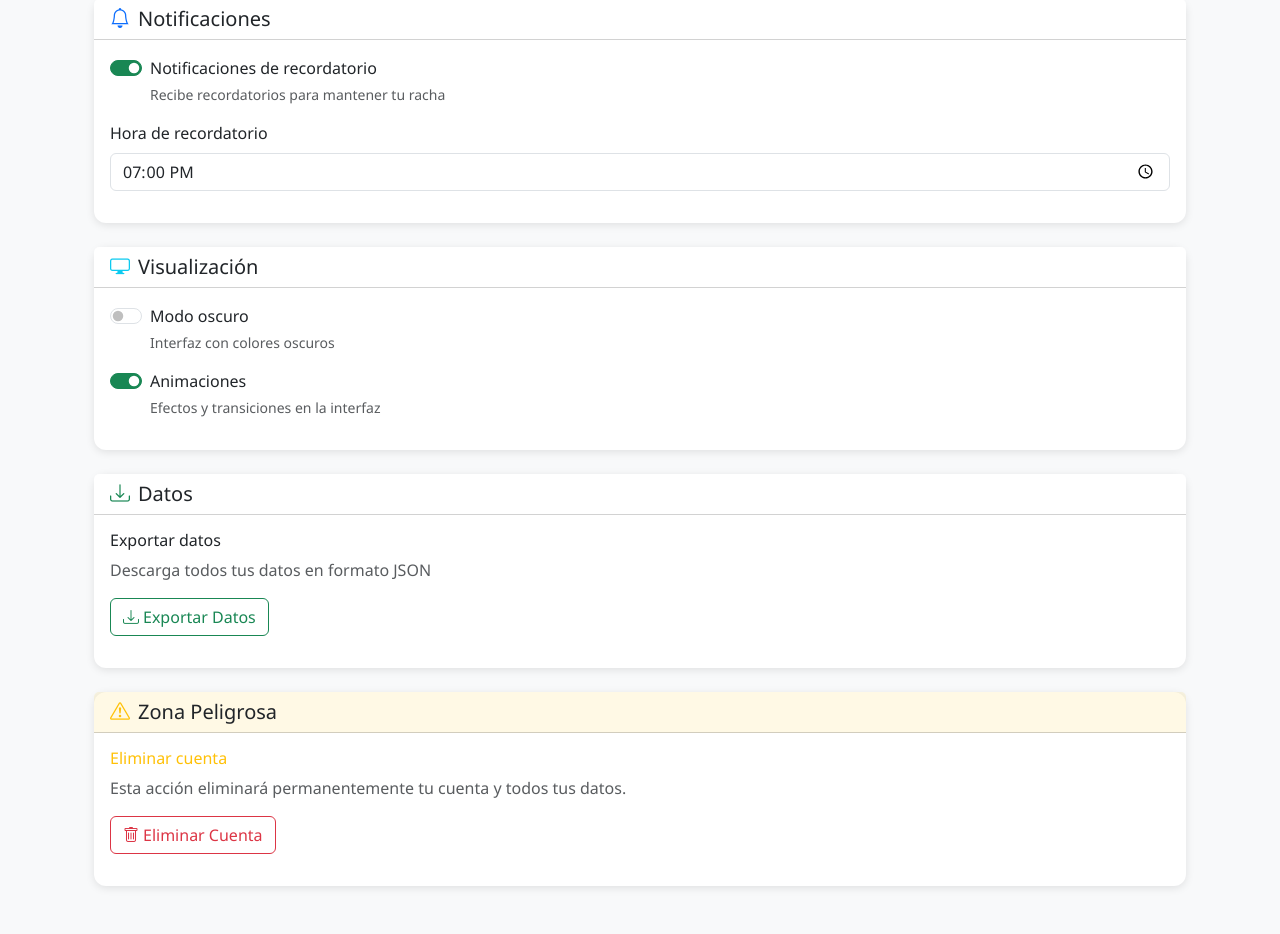
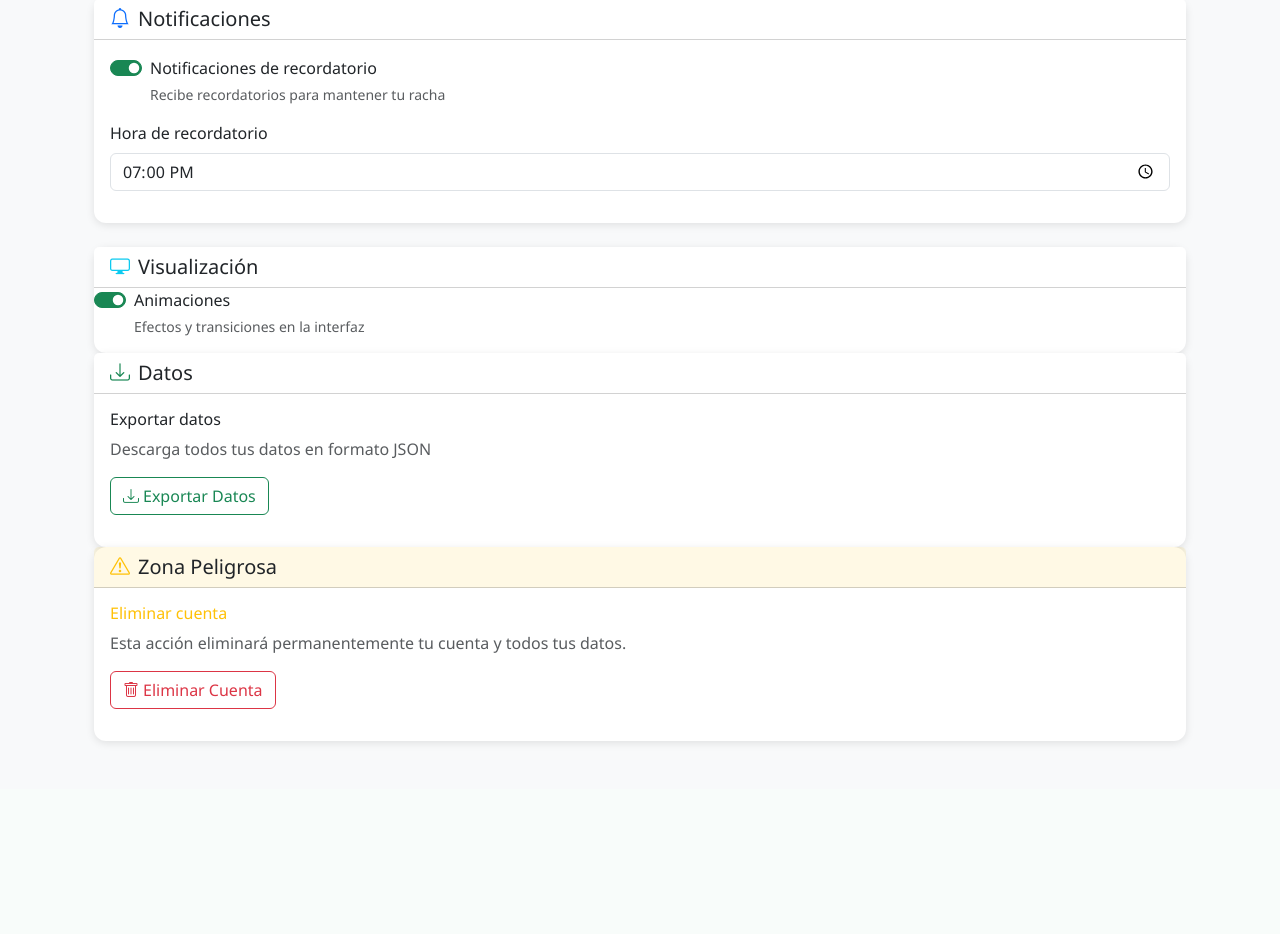
Before and after one commit to Edu1208/Healthy_Life, a Flask app: template templates/configuracion.html in a window 1280 px wide. Shown: the part 249-1183 px from the top of the page. After the commit the page ends 993 px from the top, so only its background shows below. Run offline with Flask 3, Linux system fonts and the light colour scheme; the template is opened without the code that fills it, so the values that code supplies are empty; the visitor is signed in with stand-in values (Sample User, id 1); some libraries are stand-ins or nearby versions.

Commit message:
Update configuracion.html

```diff
--- a/templates/configuracion.html
+++ b/templates/configuracion.html
@@ -36,14 +36,6 @@
         <div class="card-header bg-white">
           <h5 class="card-title mb-0"><i class="bi bi-display text-info me-2"></i>Visualización</h5>
         </div>
-        <div class="card-body">
-          <div class="form-check form-switch mb-3">
-            <input class="form-check-input" type="checkbox" id="modoOscuro">
-            <label class="form-check-label fw-medium" for="modoOscuro">
-              Modo oscuro
-            </label>
-            <div class="form-text">Interfaz con colores oscuros</div>
-          </div>
           <div class="form-check form-switch mb-3">
             <input class="form-check-input" type="checkbox" id="animaciones" checked>
             <label class="form-check-label fw-medium" for="animaciones">
```
